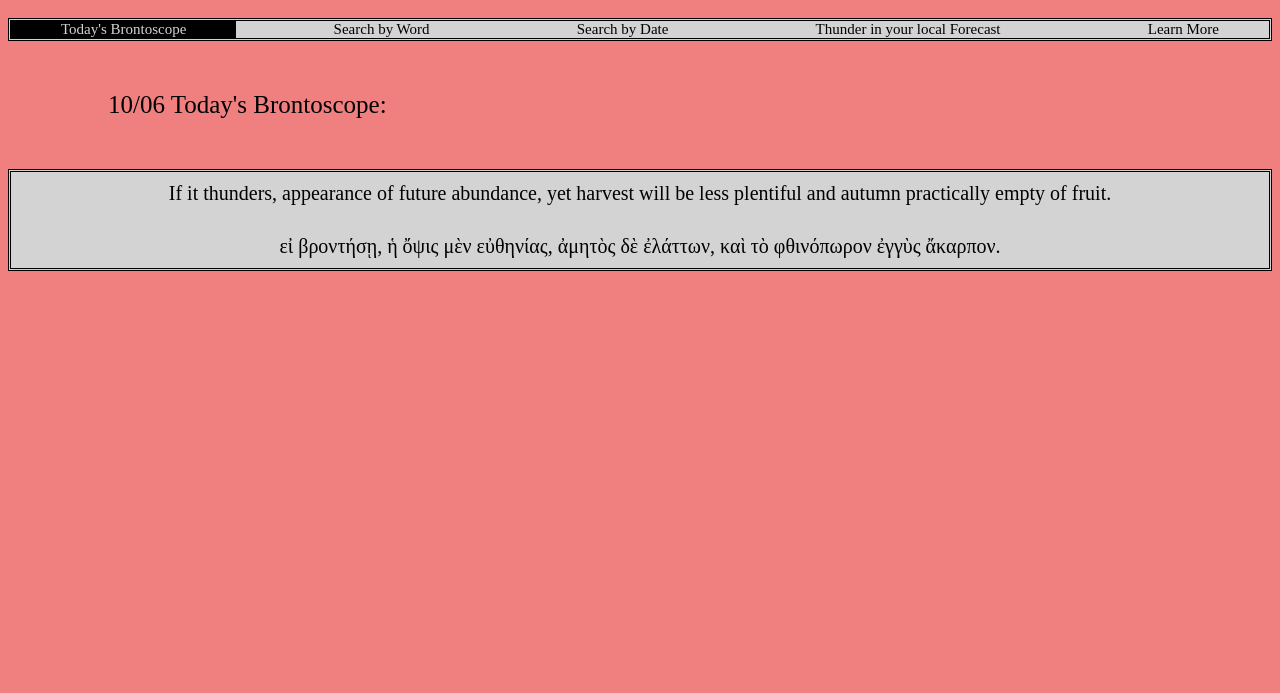
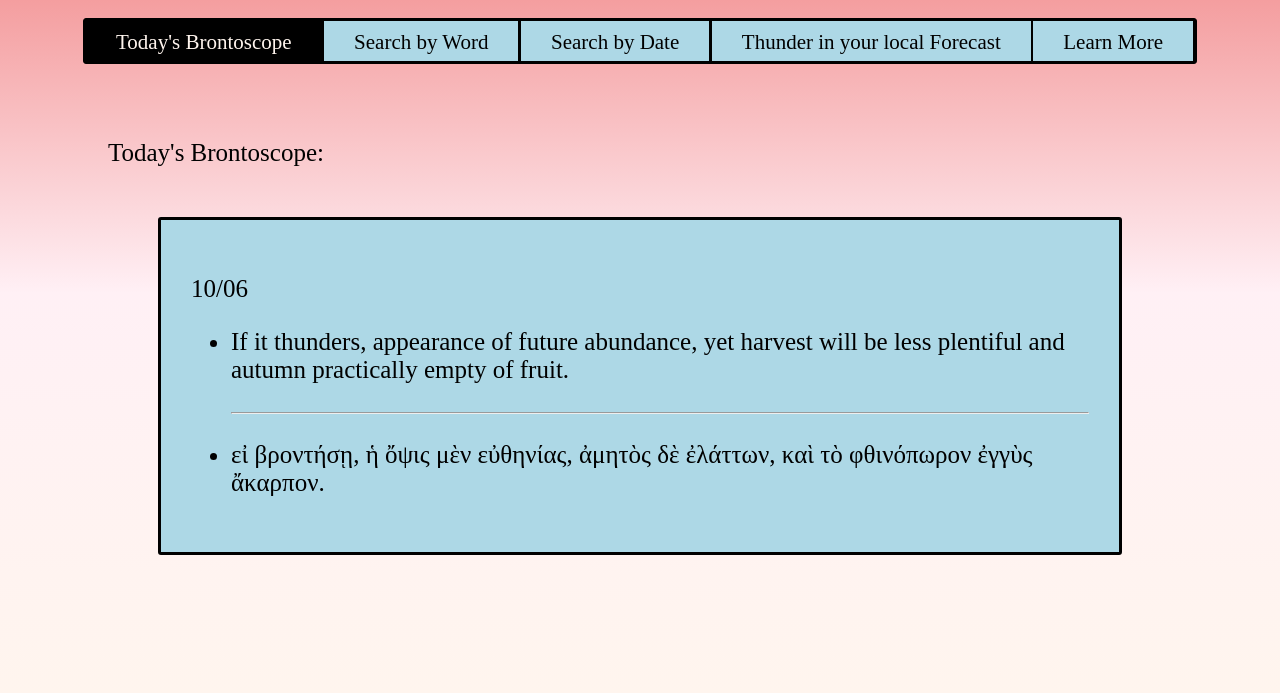
Before and after one commit to smsvt99/Brontoscope, a plain HTML site: page index.html in a window 1280 px wide. Shown: the part 107-800 px from the top of the page. Drawn offline with Linux system fonts and the light colour scheme; a web font is replaced by a local one.

Commit message:
refactoring

```diff
--- a/brontoscope.js
+++ b/brontoscope.js
@@ -656,7 +656,7 @@ let grkCalendar = {
     "10/01":"Εἰ βροντήσῃ, κακὸν τύραννον τοῖς πράγμασιν ἀπειλεῖ.",
     "10/02":"εἰ βροντήσῃ, εὐθηνία μὲν ἔσται, φθορὰ δὲ τῶν χερσαίων μυῶν.",
     "10/03":"εἰ βροντήσῃ, θυέλλας καὶ ταραχὰς δηλοῖ, δι’ ὧν τὰ μὲν δένδρα φθαρήσεται· μεγάλων δὲ ζαλῶν ἔσται τοῖς κοινοῖς μήνυμα.",
-    "10/04":"εἰ βροντήσῃ, οἱ ἐλάττους 􏰃τὰ􏰄 τῶν κρειττόνων καθέξουσιν, ὑγιεινὸν δὲ ἔσται τὸ τοῦ ἀέρος κατάστημα.",
+    "10/04":"εἰ βροντήσῃ, οἱ ἐλάττους τὰ τῶν κρειττόνων καθέξουσιν, ὑγιεινὸν δὲ ἔσται τὸ τοῦ ἀέρος κατάστημα.",
     "10/05":"εἰ βροντήσῃ, πάντων ἐπιδόσεις τῶν ἀναγκαίων, ἐξῃρημένου σίτου.",
     "10/06":"εἰ βροντήσῃ, ἡ ὄψις μὲν εὐθηνίας, ἀμητὸς δὲ ἐλάττων, καὶ τὸ φθινόπωρον ἐγγὺς ἄκαρπον.",
     "10/07":"εἰ βροντήσῃ, ὄσπρια μὲν ἄφθονα, οἶνος δὲ ἐλάττων ἔσται.",
--- a/index.html
+++ b/index.html
@@ -5,11 +5,17 @@
     <meta charset="UTF-8">
     <meta name="viewport" content="width=device-width, initial-scale=1.0">
     <meta http-equiv="X-UA-Compatible" content="ie=edge">
-    <title>Document</title>
+    <title>Etruscan Brontoscopic Calendar</title>
+    <link rel="shortcut icon" href="./favicon.ico" type="image/x-icon">
+    <link rel="icon" href="./favicon.ico" type="image/x-icon">
     <style>
         body {
-            background-color: lightcoral;
+            height: 100%;
+            background: linear-gradient( lightcoral, lavenderblush, seashell);
             font-family: 'IM Fell Double Pica', serif;
+            background-repeat: no-repeat;
+            background-attachment: fixed;
+            /* border: black 5px solid; */
         }
 
         #title {
@@ -22,14 +28,29 @@
             flex-direction: row;
             justify-content: space-between;
             border-style: double;
-            background-color: lightgray
+            background-color: black;
+            margin: 75px;
+            margin-top: 25px;
+            height: 40px;
+            align-items: center;
+            border-radius: 3px;
         }
 
         .button {
-            padding-left: 50px;
-            padding-right: 50px;
-            font-size: 15px;
+            margin-left: 0;
+            margin-right: 0;
+            padding-left: 30px;
+            padding-right: 30px;
+            font-size: 21px;
+            cursor: pointer;
+            height: 100%;
+            display: block;
+            line-height: 2em;
+            border-right: 1px black solid;
+            background-color: lightblue;
+
         }
+
 
         a {
             text-decoration: none;
@@ -41,27 +62,36 @@
             color: lightgrey;
         }
 
-        #todayDiv {
-            background-color: lightgrey;
-            border-style: double;
-            font-size: 20px;
-            padding: 10px;
+        .mainBox {
+            background-color: lightblue;
+            /* border-style: double; */
+            font-size: 25px;
+            padding: 30px;
+            margin-left: 150px;
+            margin-right: 150px;
             margin-top: 50px;
+            margin-bottom: 20px;
+            border: black 3px solid;
+            border-radius: 3px;
         }
 
         #text {
-            text-align: center;
-            padding-bottom: 30px;
+            text-align: left;
+            padding-bottom: 15px;
         }
 
         #grkText {
-            text-align: center;
+            text-align: left;
+            padding-top: 15px;
         }
 
-        #date {
+        .label {
             font-size: 25px;
             margin-left: 100px;
             margin-top: 50px;
+        }
+        .red {
+            color: red;
         }
     </style>
 </head>
@@ -70,98 +100,113 @@
     <link href="https://fonts.googleapis.com/css?family=IM+Fell+Double+Pica" rel="stylesheet">
     <h1 id="title">Etruscan Brontoscopic Calendar</h1>
     <div id="container">
-        <a href=#>
+
         <div class="button" id="today" onclick="clickToday()">Today's Brontoscope</div>
-        </a>
-        <a href=#>
         <div class="button" id="lemmaSearch" onclick="clickLemmaSearch()">Search by Word</div>
-        </a>
-        <a href=#>
         <div class="button" id="dateSearch" onclick="clickDateSearch()">Search by Date</div>
-        </a>
-        <a href=#>
         <div class="button" id="forecast" onclick="clickForecast()">Thunder in your local Forecast</div>
-        </a>
-        <a href=#>
         <div class="button" id="learnMore" onclick="clickLearnMore()">Learn More</div>
-        </a>
     </div>
-    <div id="date"></div>
-    <div id="todayDiv">
-        <div id="text"></div>
-        <div id="grkText"></div>
+    <div id="date" class="label"></div>
+    <div id="todayDiv" class='mainBox'>
+        <p id="dateHere"></p>
+        <ul>
+            <li id="text"></li>
+            <hr>
+            <li id="grkText"></li>
+            <ul>
     </div>
     <div id="lemmaSearchDiv">
         <div id="lemmaSearchDiv">
-            <p>Search for English lemma
+            <p class="label">Search for English or Greek word
                 <br>
+                <input type="text" id="lemmaSearchID" value="βασιλεὺς">
+                <button onclick="lemmaSearch()">search</button>
+
             </p>
-            <input type="text" id="lemmaSearchID" value="king">
-            <button onclick="lemmaSearch()">search</button>
+            <!-- <input type="text" id="lemmaSearchID" value="king"> -->
+            <!-- <button onclick="lemmaSearch()">search</button> -->
         </div>
-        <div id="lemmaSearchResultDiv">
+        <div id="lemmaSearchResultDiv" class="mainBox">
         </div>
     </div>
     <div id="dateSearchDiv">
         <div id="searchDiv">
-            <p>Search for entry by date ( mm/dd )
+            <p class="label">Search for entry by date ( mm/dd )
                 <br>
-            </p>
                 <input type="text" id="search" value="01/01">
                 <button onclick="searchFunctions()">search</button>
+            </p>
+            <!-- <input type="text" id="search" value="01/01">
+            <button onclick="searchFunctions()">search</button> -->
         </div>
-        <div id="searchResultDiv">
-            <p id="grkSearchResult"></p>
-            <p id="searchResult"></p>
+        <div id="searchResultDiv" class="mainBox">
+            <p id="searchDateHere"></p>
+            <ul>
+                <li id="searchResult"></li>
+                <hr>
+                <li id="grkSearchResult"></li>
+            </ul>
         </div>
     </div>
     <div id="forecastDiv">
-        <div id=forecastDisplayDiv></div>
+        <div id=forecastDisplayDiv class="mainBox"></div>
     </div>
     <div id="learnMoreDiv"></div>
 
     <script src="brontoscope.js"></script>
 
     <script>
+
         //hinc incipit novus caudex
+        let latAndLong;
+
         function clickToday() {
             normalizeButtons();
             hideEverything();
             document.getElementById("todayDiv").style = "display: block;"
             document.getElementById("date").style = "display: block;"
-            document.getElementById("today").style = "background-color: black; color: lightgrey;"
+            document.getElementById("today").style = "background-color: black; color: seashell;"
         }
+
         function clickLemmaSearch() {
             normalizeButtons();
             hideEverything();
             document.getElementById("lemmaSearchDiv").style = "display: block;"
-            document.getElementById("lemmaSearch").style = "background-color: black; color: lightgrey;"
+            document.getElementById("lemmaSearch").style = "background-color: black; color: seashell;"
         }
+
         function clickDateSearch() {
             normalizeButtons();
             hideEverything();
             document.getElementById("dateSearchDiv").style = "display: block;"
-            document.getElementById("dateSearch").style = "background-color: black; color: lightgrey;"
+            document.getElementById("dateSearch").style = "background-color: black; color: seashell;"
         }
+
         function clickForecast() {
+            // geolocate();
+            // fetchPlaceName();
             normalizeButtons();
             hideEverything();
             document.getElementById("forecastDiv").style = "display: block;"
-            document.getElementById("forecast").style = "background-color: black; color: lightgrey;"
+            document.getElementById("forecast").style = "background-color: black; color: seashell;"
         }
+
         function clickLearnMore() {
             normalizeButtons();
             hideEverything();
             document.getElementById("learnMoreDiv").style = "display: block;"
             document.getElementById("learnMore").style = "background-color: black; color: lightgrey;"
         }
+
         function normalizeButtons() {
-            document.getElementById("today").style = "background-color: lightgrey; color: black;";
-            document.getElementById("lemmaSearch").style = "background-color: lightgrey; color: black;";
-            document.getElementById("dateSearch").style = "background-color: lightgrey; color: black;";
-            document.getElementById("forecast").style = "background-color: lightgrey; color: black;";
-            document.getElementById("learnMore").style = "background-color: lightgrey; color: black;";
+            document.getElementById("today").style = "background-color: lightblue; color: black;";
+            document.getElementById("lemmaSearch").style = "background-color: lightblue; color: black;";
+            document.getElementById("dateSearch").style = "background-color: lightblue; color: black;";
+            document.getElementById("forecast").style = "background-color: lightblue; color: black;";
+            document.getElementById("learnMore").style = "background-color: lightblue; color: black;";
         }
+
         function hideEverything() {
             document.getElementById("todayDiv").style = "display:none"
             document.getElementById("lemmaSearchDiv").style = "display:none"
@@ -170,6 +215,7 @@
             document.getElementById("learnMoreDiv").style = "display:none"
             document.getElementById("date").style = "display:none"
         }
+
         //hinc incipit vetus caudex,
         var today = new Date();
         var dd = today.getDate();
@@ -183,15 +229,16 @@
         today = mm + "/" + dd;
 
         function printBrontoscope() {
-            document.getElementById("text").textContent = calendar[today];
+            document.getElementById("text").innerHTML = calendar[today];
         }
 
         function printGrkBrontoscope() {
-            document.getElementById("grkText").textContent = grkCalendar[today];
+            document.getElementById("grkText").innerHTML = grkCalendar[today];
         }
 
         function printDate() {
-            document.getElementById("date").innerHTML = today + " Today's Brontoscope:";
+            document.getElementById('dateHere').innerHTML = today
+            document.getElementById("date").innerHTML = " Today's Brontoscope:";
         }
 
         function searchFunctions() {
@@ -201,32 +248,62 @@
 
         function searchFunction() {
             searchDate = document.getElementById("search").value;
+            document.getElementById("searchDateHere").innerHTML = searchDate
+            if (calendar[searchDate]) {
                 document.getElementById("searchResult").innerHTML = calendar[searchDate];
+            } else {
+                document.getElementById("searchResult").innerHTML = "Not a valid date; please follow the mm/dd. Note that the Etruscan Brontoscopic Calendar is comprised of twelve months of thirty days"
+            }
         }
 
         function grkSearchFunction() {
             grkSearchDate = document.getElementById("search").value;
+            if (calendar[searchDate]) {
                 document.getElementById("grkSearchResult").innerHTML = grkCalendar[grkSearchDate];
+            } else {
+                document.getElementById("grkSearchResult").innerHTML = ""
+            }
         }
 
         function lemmaSearch() {
             document.getElementById('lemmaSearchResultDiv').innerHTML = '';
             let lemma = document.getElementById("lemmaSearchID").value;
             for (let date in calendar) {
-                if (calendar[date].includes(lemma)) {
-                    let lemmaParagraph = document.createElement('p');
-                    lemmaParagraph.textContent = date + ': ' + calendar[date];
-                    document.getElementById('lemmaSearchResultDiv').appendChild(lemmaParagraph);
+                if (calendar[date].includes(lemma) || grkCalendar[date].includes(lemma)) {
+                        let datum = document.createElement('p')
+                        datum.textContent = date
+
+                        let list = document.createElement('ul')
+
+                        let lemmaParagraph = document.createElement('li');
+                        lemmaParagraph.textContent = calendar[date];
+
+                        let grkLemmaParagraph = document.createElement('li')
+                        grkLemmaParagraph.textContent = grkCalendar[date];
+
+                        document.getElementById('lemmaSearchResultDiv').appendChild(datum);
+                        document.getElementById('lemmaSearchResultDiv').appendChild(list);
+                        list.appendChild(lemmaParagraph)
+                        list.appendChild(grkLemmaParagraph)
+                        document.getElementById('lemmaSearchResultDiv').innerHTML += '<hr>'
+
                 }
             }
+            highlightLemma();
+        }
+
+        function highlightLemma() {
+            let lemma = document.getElementById("lemmaSearchID").value;
+            let regex = new RegExp(lemma, 'ig')
+            document.getElementById('lemmaSearchResultDiv').innerHTML = document.getElementById('lemmaSearchResultDiv').innerHTML.replace(regex, '<span class="red">' + lemma + '</span>')
         }
 
         function geolocate() {
-            navigator.geolocation.getCurrentPosition(showPosition);
+            navigator.geolocation.getCurrentPosition(success);
         }
 
-        function showPosition(position) {
-            let latAndLong = position.coords.latitude + "," + position.coords.longitude;
+        function success(position) {
+            latAndLong = position.coords.latitude + "," + position.coords.longitude;
             console.log(latAndLong);
             fetch("https://api.weather.gov/points/" + latAndLong + "/forecast")
                 .then(function (response) {
@@ -242,8 +319,9 @@
         function showForecast(forecastInfo) {
             let displayDiv = document.getElementById("forecastDisplayDiv");
             let days = forecastInfo.properties.periods;
+
             for (let i = 0; i < days.length; i++) {
-                if (days[i].shortForecast.includes("thunder") || days[i].shortForecast.includes("Thunder")) {
+                if (days[i].shortForecast.includes("rain") || days[i].shortForecast.includes("Rain")) {
                     if (displayDiv.children.length === 0) {
                         let heading = document.createElement('h3');
                         heading.textContent = "There is thunder on the horizon";
@@ -256,11 +334,33 @@
             }
         }
 
+        // function fetchPlaceName() {
+        //     fetch("http://maps.googleapis.com/maps/api/geocode/json?latlng=" + latAndLong)
+        //         .then(function (response) {
+        //             return response.json();
+        //         })
+        //         .then(function (jsonResponse) {
+        //             return jsonResponse
+        //         })
+        //         .then(printPlaceName)
+        // }
+
+        function printPlaceName(placeName) {
+            console.log(placeName)
+        }
+
+        function initialize(){
+        lemmaSearch();
+        searchFunctions();
         geolocate();
         printDate();
         printBrontoscope();
         printGrkBrontoscope();
-        clickToday()
+        clickToday();
+        // fetchPlaceName();
+        }
+
+        initialize()
 
     </script>
 </body>
```
Also changed, not shown: favicon.ico (added). Lines whose indentation alone changed are shown as unchanged.
